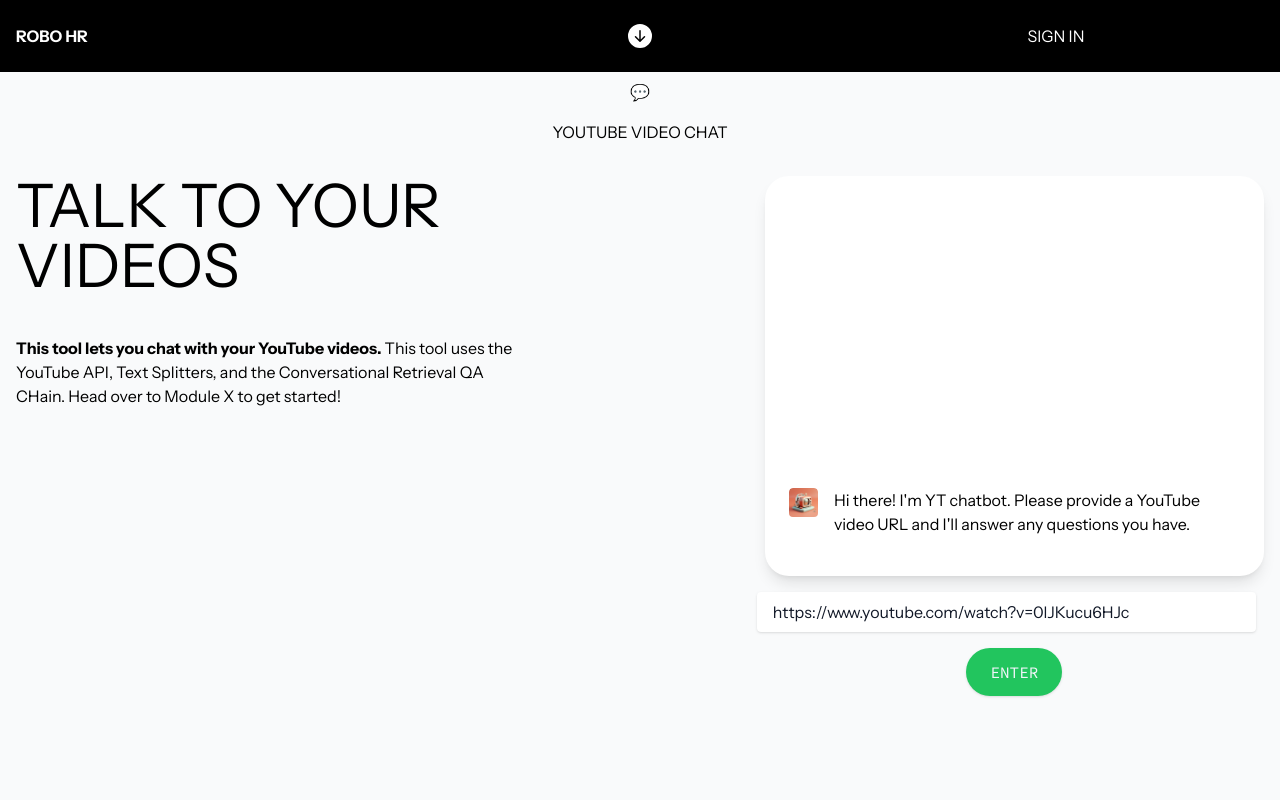
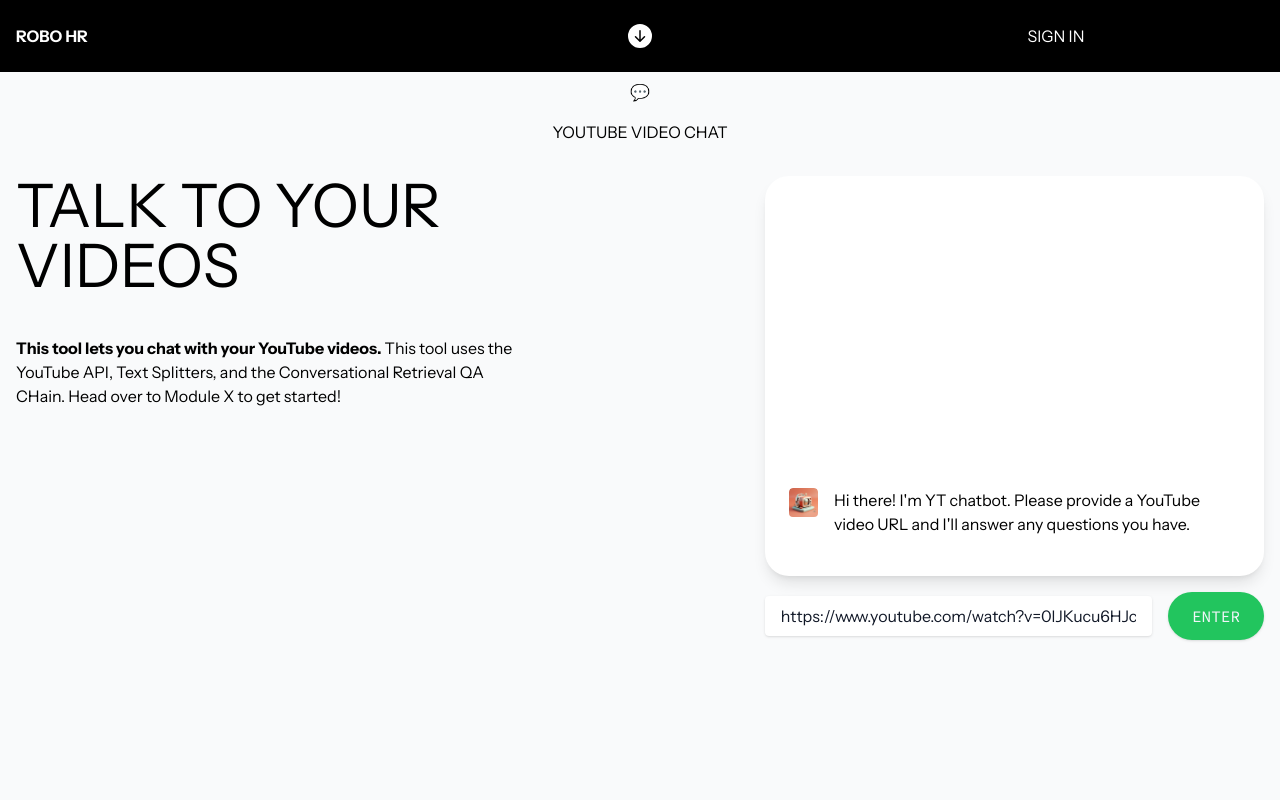
Before and after one commit to JonathanDabre/roboHR-experiment, a Next.js app: page /video-chat in a window 1280 px wide. Shown: the top 800 px of the page. Built offline with nearby package versions, Linux system fonts and the light colour scheme.

Commit message:
PromptBox button fixed

```diff
--- a/app/components/PromptBox.jsx
+++ b/app/components/PromptBox.jsx
@@ -18,7 +18,7 @@
   };
   return (
     <>
-      <div className="flex flex-col items-center mb-4">
+      <div className="flex flex-col md:flex-row items-center mb-4">
         {labelText && (
           <label htmlFor="" className="mr-4">
             {labelText}
@@ -31,13 +31,13 @@
           onChange={handlePromptChange}
           onKeyDown={handleKeyDown}
           placeholder={placeHolderText || "Enter your prompt"}
-          className="w-full mr-4 py-2 px-4 bg-white text-gray-900 placeholder-gray-500 focus:outline-none focus:ring-2 focus:ring-blue-500 rounded shadow"
+          className="w-full lg:mr-4 py-2 px-4 bg-white text-gray-900 placeholder-gray-500 focus:outline-none focus:ring-2 focus:ring-blue-500 rounded shadow"
         />
 
         {!disableButton && (
           <button
             onClick={handleSubmit}
-            className={`py-3 px-6 mt-4 bg-green-500 shadow text-slate-100 font-semibold rounded-full hover:shadow-xl transition-colors duration-200 uppercase ${sourceCodePro.className}`}
+            className={`py-3 px-6 mt-4 lg:mt-0 bg-green-500 shadow text-slate-100 font-semibold rounded-full hover:shadow-xl transition-colors duration-200 uppercase ${sourceCodePro.className}`}
           >
             {buttonText || "Enter"}
           </button>
```
